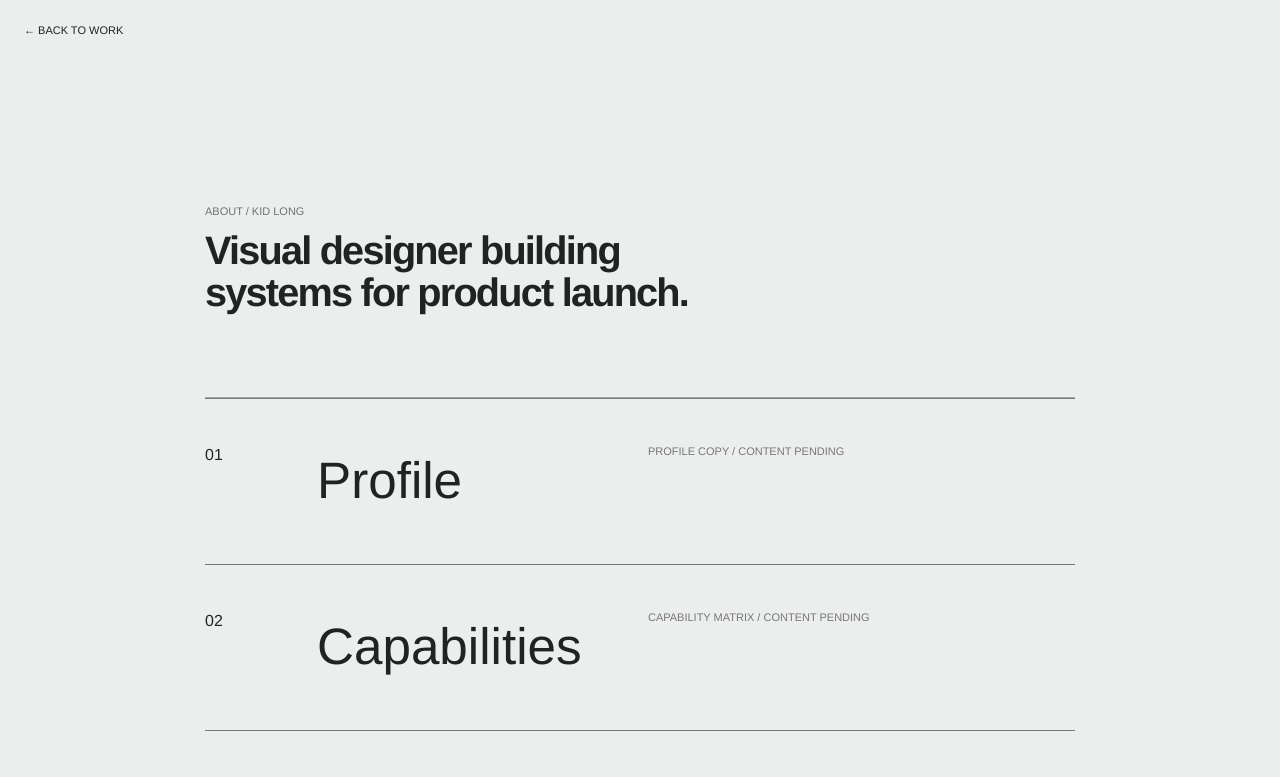
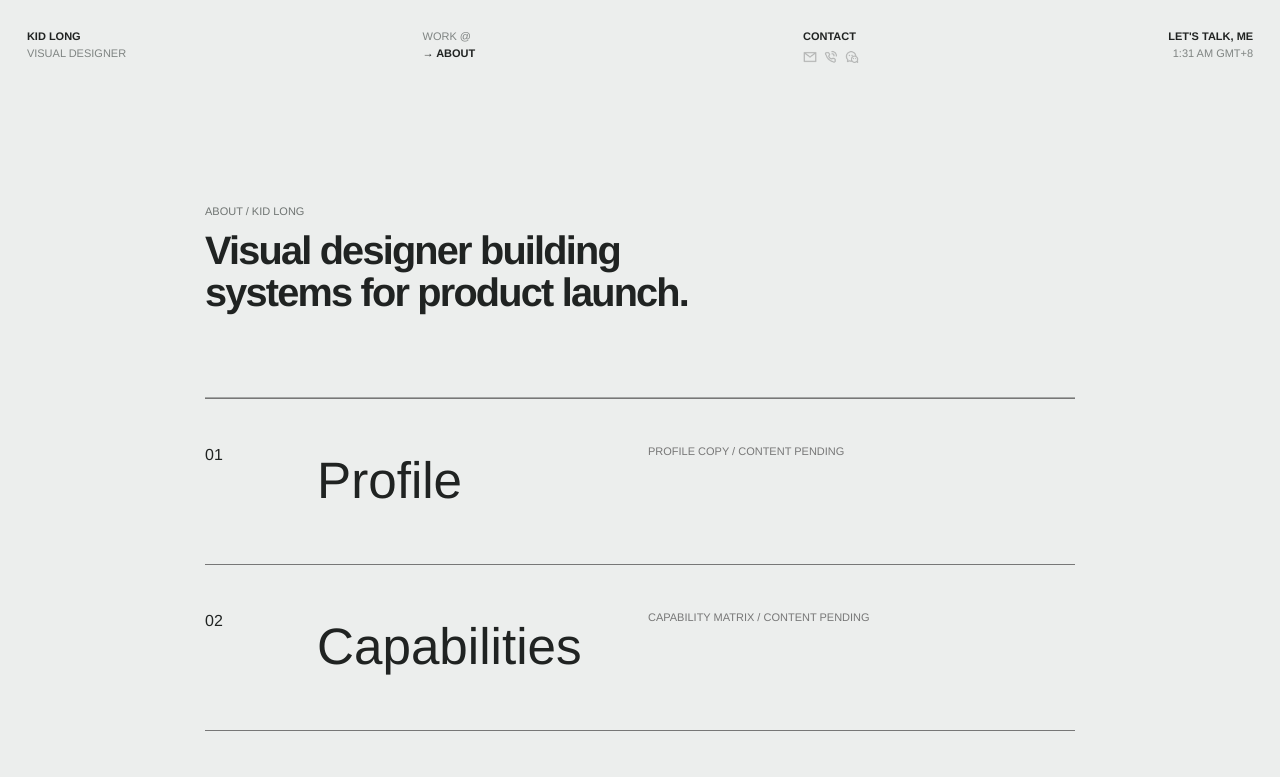
Before and after one commit to LongkidGPT/Portfolio-CRT, a Next.js app: page /about in a window 1280 px wide. Shown: the top 777 px of the page. Built offline with nearby package versions, Linux system fonts and the light colour scheme.

Commit message:
feat: move the header arrow with the active route

```diff
--- a/app/@overlay/(.)about/page.tsx
+++ b/app/@overlay/(.)about/page.tsx
@@ -1,6 +1,12 @@
 import AboutTemplate from "@/components/portfolio/AboutTemplate";
 import CaseOverlay from "@/components/portfolio/CaseOverlay";
+import PortfolioHeader from "@/components/portfolio/PortfolioHeader";
 
 export default function AboutOverlay() {
-  return <CaseOverlay label="Kid Long profile"><AboutTemplate /></CaseOverlay>;
+  return (
+    <CaseOverlay label="Kid Long profile" showCloseControl={false}>
+      <PortfolioHeader />
+      <AboutTemplate />
+    </CaseOverlay>
+  );
 }
--- a/app/about/page.tsx
+++ b/app/about/page.tsx
@@ -1,6 +1,12 @@
 import AboutTemplate from "@/components/portfolio/AboutTemplate";
-import CasePage from "@/components/portfolio/CasePage";
+import PortfolioHeader from "@/components/portfolio/PortfolioHeader";
+import styles from "@/components/portfolio/portfolio.module.css";
 
 export default function AboutPage() {
-  return <CasePage><AboutTemplate /></CasePage>;
+  return (
+    <main className={styles.standaloneCase}>
+      <PortfolioHeader />
+      <AboutTemplate />
+    </main>
+  );
 }
--- a/components/portfolio/CaseOverlay.tsx
+++ b/components/portfolio/CaseOverlay.tsx
@@ -9,10 +9,12 @@ export default function CaseOverlay({
   label,
   children,
   fallbackHref = "/",
+  showCloseControl = true,
 }: {
   label: string;
   children: React.ReactNode;
   fallbackHref?: string;
+  showCloseControl?: boolean;
 }) {
   const router = useRouter();
   const reduced = Boolean(useReducedMotion());
@@ -68,7 +70,16 @@ export default function CaseOverlay({
       transition={{ duration: reduced ? 0.1 : isClosing ? 0.32 : 0.46 }}
       onClick={(event) => event.stopPropagation()}
     >
-      <button ref={closeButton} className={styles.closeOverlay} type="button" aria-label="Close project" onClick={close}>CLOSE ×</button>
+      <button
+        ref={closeButton}
+        className={`${styles.closeOverlay} ${showCloseControl ? "" : styles.visuallyHidden}`}
+        type="button"
+        aria-label="Close project"
+        data-visual-control={showCloseControl ? "visible" : "hidden"}
+        onClick={close}
+      >
+        CLOSE ×
+      </button>
       {children}
     </motion.div>
   );
--- a/components/portfolio/PortfolioChrome.tsx
+++ b/components/portfolio/PortfolioChrome.tsx
@@ -1,19 +1,9 @@
 "use client";
 
-import Link from "next/link";
 import { useEffect, useState } from "react";
 import { rulerWidthsForIndex } from "@/lib/portfolio/interactions";
-import ContactActions from "./ContactActions";
+import PortfolioHeader from "./PortfolioHeader";
 import styles from "./portfolio.module.css";
-
-function formatTime(date: Date) {
-  return new Intl.DateTimeFormat("en-US", {
-    timeZone: "Asia/Shanghai",
-    hour: "numeric",
-    minute: "2-digit",
-    hour12: true,
-  }).format(date).toUpperCase();
-}
 
 function Ruler({ side, activeIndex }: { side: "left" | "right"; activeIndex: number | null }) {
   const widths = rulerWidthsForIndex(activeIndex, side);
@@ -27,12 +17,10 @@ function Ruler({ side, activeIndex }: { side: "left" | "right"; activeIndex: num
 }
 
 export default function PortfolioChrome({ activeIndex }: { activeIndex: number | null }) {
-  const [time, setTime] = useState("—:— PM");
   const [resolution, setResolution] = useState("0000 × 0000");
 
   useEffect(() => {
     const update = () => {
-      setTime(formatTime(new Date()));
       setResolution(`${window.innerWidth} × ${window.innerHeight}`);
     };
     update();
@@ -46,21 +34,7 @@ export default function PortfolioChrome({ activeIndex }: { activeIndex: number |
 
   return (
     <>
-      <header className={styles.chrome}>
-        <div className={styles.identity}>
-          <strong>KID LONG</strong><span>VISUAL DESIGNER</span>
-        </div>
-        <nav className={styles.workNav} aria-label="Portfolio">
-          <strong>→ WORK @</strong><Link href="/about">ABOUT</Link>
-        </nav>
-        <div className={styles.contact}>
-          <strong>CONTACT</strong>
-          <ContactActions />
-        </div>
-        <div className={styles.time}>
-          <strong>LET&apos;S TALK, ME</strong><span>{time} GMT+8</span>
-        </div>
-      </header>
+      <PortfolioHeader />
       <Ruler side="left" activeIndex={activeIndex} />
       <Ruler side="right" activeIndex={activeIndex} />
       <div className={styles.resolution}>RES / {resolution}</div>
--- /dev/null
+++ b/components/portfolio/PortfolioHeader.tsx
@@ -0,0 +1,62 @@
+"use client";
+
+import Link from "next/link";
+import { usePathname } from "next/navigation";
+import { useEffect, useState } from "react";
+import ContactActions from "./ContactActions";
+import styles from "./portfolio.module.css";
+
+function formatTime(date: Date) {
+  return new Intl.DateTimeFormat("en-US", {
+    timeZone: "Asia/Shanghai",
+    hour: "numeric",
+    minute: "2-digit",
+    hour12: true,
+  }).format(date).toUpperCase();
+}
+
+export default function PortfolioHeader() {
+  const pathname = usePathname();
+  const aboutSelected = pathname === "/about";
+  const [time, setTime] = useState("—:— PM");
+
+  useEffect(() => {
+    const update = () => setTime(formatTime(new Date()));
+    update();
+    const timer = window.setInterval(update, 60_000);
+    return () => window.clearInterval(timer);
+  }, []);
+
+  return (
+    <header className={styles.chrome}>
+      <div className={styles.identity}>
+        <strong>KID LONG</strong><span>VISUAL DESIGNER</span>
+      </div>
+      <nav className={styles.workNav} aria-label="Portfolio">
+        <Link
+          href="/"
+          aria-label="WORK @"
+          aria-current={aboutSelected ? undefined : "page"}
+          className={aboutSelected ? styles.navUnselected : styles.navSelected}
+        >
+          {aboutSelected ? "WORK @" : "→ WORK @"}
+        </Link>
+        <Link
+          href="/about"
+          aria-label="ABOUT"
+          aria-current={aboutSelected ? "page" : undefined}
+          className={aboutSelected ? styles.navSelected : styles.navUnselected}
+        >
+          {aboutSelected ? "→ ABOUT" : "ABOUT"}
+        </Link>
+      </nav>
+      <div className={styles.contact}>
+        <strong>CONTACT</strong>
+        <ContactActions />
+      </div>
+      <div className={styles.time}>
+        <strong>LET&apos;S TALK, ME</strong><span>{time} GMT+8</span>
+      </div>
+    </header>
+  );
+}
--- a/components/portfolio/portfolio.module.css
+++ b/components/portfolio/portfolio.module.css
@@ -43,8 +43,9 @@
 .chrome a { display: block; }
 .chrome strong { font-weight: 600; }
 .identity span,
-.workNav a,
+.navUnselected,
 .time span { color: var(--muted); }
+.navSelected { color: var(--ink); font-weight: 600; }
 .workNav,
 .contact { justify-self: start; }
 .contactActions {
@@ -385,6 +386,9 @@
 
 .standaloneCase,
 .overlay {
+  --paper: #eceeed;
+  --ink: #202322;
+  --muted: #7f8482;
   min-height: 100dvh;
   background: #eceeed;
   color: #202322;
@@ -416,6 +420,15 @@
   cursor: pointer;
 }
 .closeOverlay { left: auto; right: 24px; }
+.visuallyHidden {
+  position: fixed;
+  width: 1px;
+  height: 1px;
+  overflow: hidden;
+  clip: rect(0 0 0 0);
+  clip-path: inset(50%);
+  white-space: nowrap;
+}
 
 .overlay {
   position: fixed;
```
Also changed, not shown: 2 other files (tests, documents, lock files or other folders).
